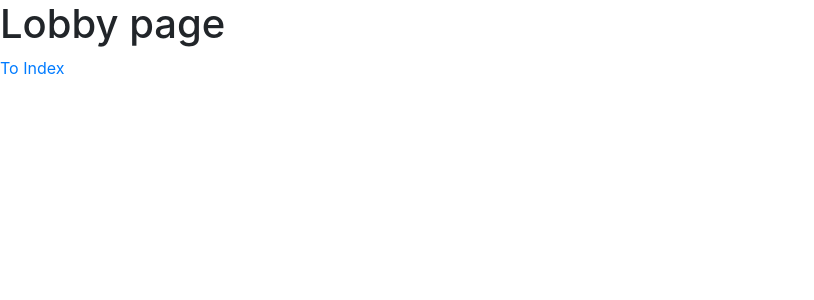
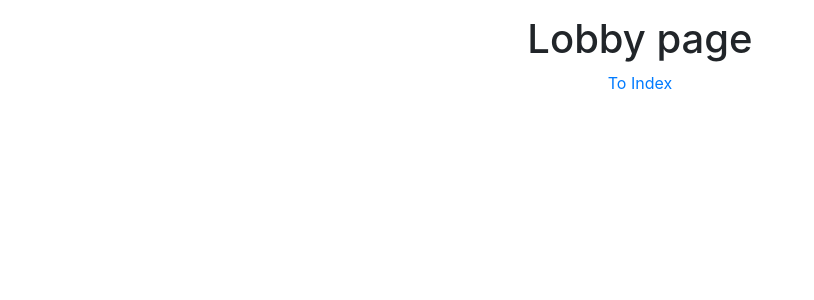
Before and after one commit to SamSverko/station-two, a React (Create React App) app in the folder client/: page /lobby/1 in a window 1280 px wide. Shown: the top 300 px of the page, without its empty margins (0-814 px from the left). Built offline with nearby package versions, Linux system fonts and the light colour scheme.

Commit message:
Move global page style to App level - Update views for this change.

```diff
--- a/client/src/App.js
+++ b/client/src/App.js
@@ -1,6 +1,8 @@
 // dependencies
 import React from 'react'
 import { BrowserRouter as Router, Route, Switch } from 'react-router-dom'
+import { Container } from 'react-bootstrap'
+import styled from 'styled-components'
 
 // views
 import IndexView from './views/Index'
@@ -8,6 +10,14 @@ import LobbyView from './views/Lobby'
 import BuilderView from './views/Builder'
 import Error404 from './views/Error404'
 
+// styles
+const PageStyle = styled(Container)`
+  max-width: 400px;
+  padding: 15px;
+  text-align: center;
+`
+
+// routes
 const routes = [
   {
     title: 'Home',
@@ -32,6 +42,7 @@ const routes = [
 const App = () => {
   return (
     <Router>
+      <PageStyle fluid>
         <Route render={(props) => {
           // update page title
           routes.forEach((route) => {
@@ -51,6 +62,7 @@ const App = () => {
           )
         }}
         />
+      </PageStyle>
     </Router>
   )
 }
--- a/client/src/views/Builder.js
+++ b/client/src/views/Builder.js
@@ -1,16 +1,9 @@
 // dependencies
 import React, { useCallback, useEffect, useState } from 'react'
 import { useHistory, useParams } from 'react-router-dom'
-import { Container } from 'react-bootstrap'
 
 // components
 import BuilderAddARound from '../components/BuilderAddARound'
-
-const pageStyle = {
-  maxWidth: '400px',
-  padding: '15px',
-  textAlign: 'center'
-}
 
 const Builder = () => {
   const history = useHistory()
@@ -42,7 +35,7 @@ const Builder = () => {
   }, [fetchTrivia, triviaId])
 
   return (
-    <Container fluid style={pageStyle}>
+    <div>
       <h1>Trivia Builder <span aria-label='building construction emoji' role='img'>🏗</span></h1>
       <hr />
       {trivia &&
@@ -52,7 +45,7 @@ const Builder = () => {
           </p>
           <BuilderAddARound />
         </>}
-    </Container>
+    </div>
   )
 }
 
--- a/client/src/views/Index.js
+++ b/client/src/views/Index.js
@@ -1,26 +1,19 @@
 // dependencies
 import React from 'react'
-import { Container } from 'react-bootstrap'
 
 // components
 import HostForm from '../components/IndexHostForm'
 import PlayerForm from '../components/IndexPlayerForm'
 
-const pageStyle = {
-  maxWidth: '400px',
-  padding: '15px',
-  textAlign: 'center'
-}
-
 const Index = () => {
   return (
-    <Container fluid style={pageStyle}>
+    <div>
       <h1>Station Two Trivia&nbsp;<span aria-label='firetruck emoji' role='img'>🚒</span></h1>
       <hr />
       <HostForm />
       <hr />
       <PlayerForm />
-    </Container>
+    </div>
   )
 }
 
```
Lines whose indentation alone changed are shown as unchanged.
